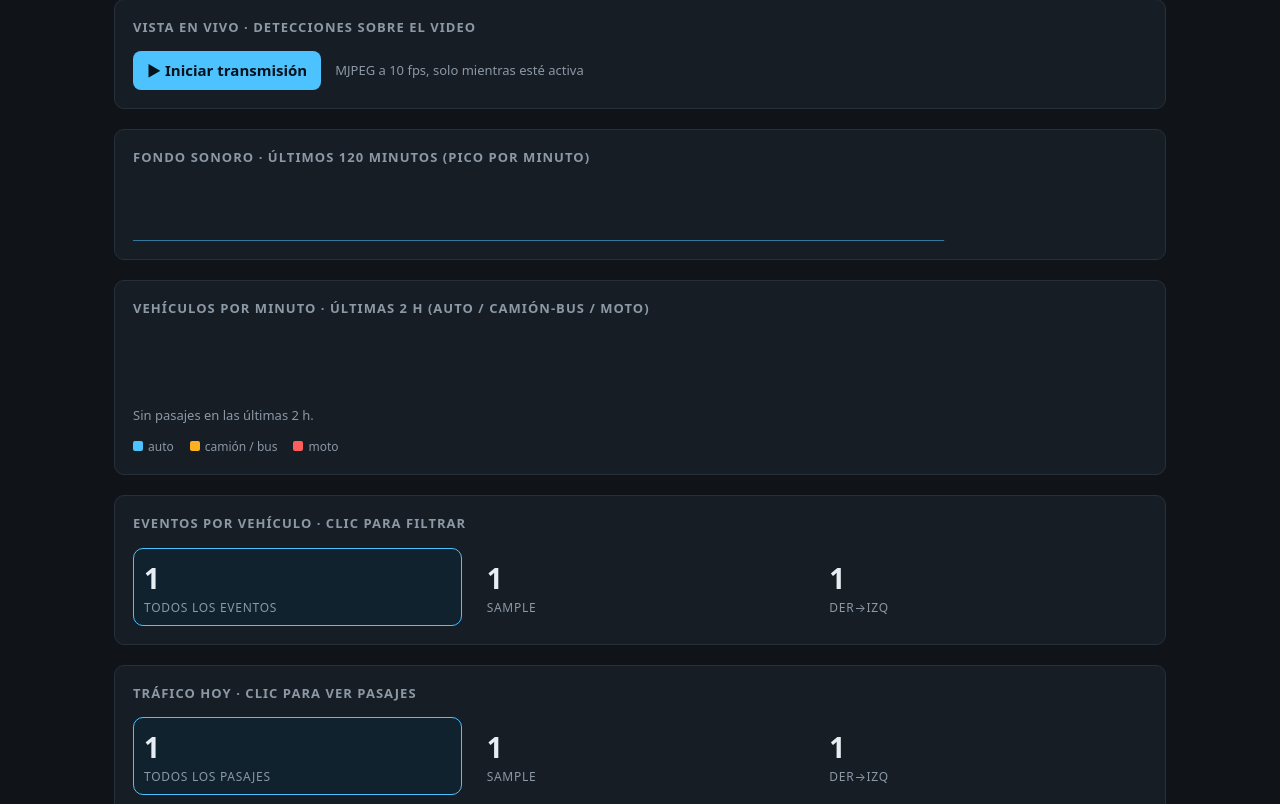
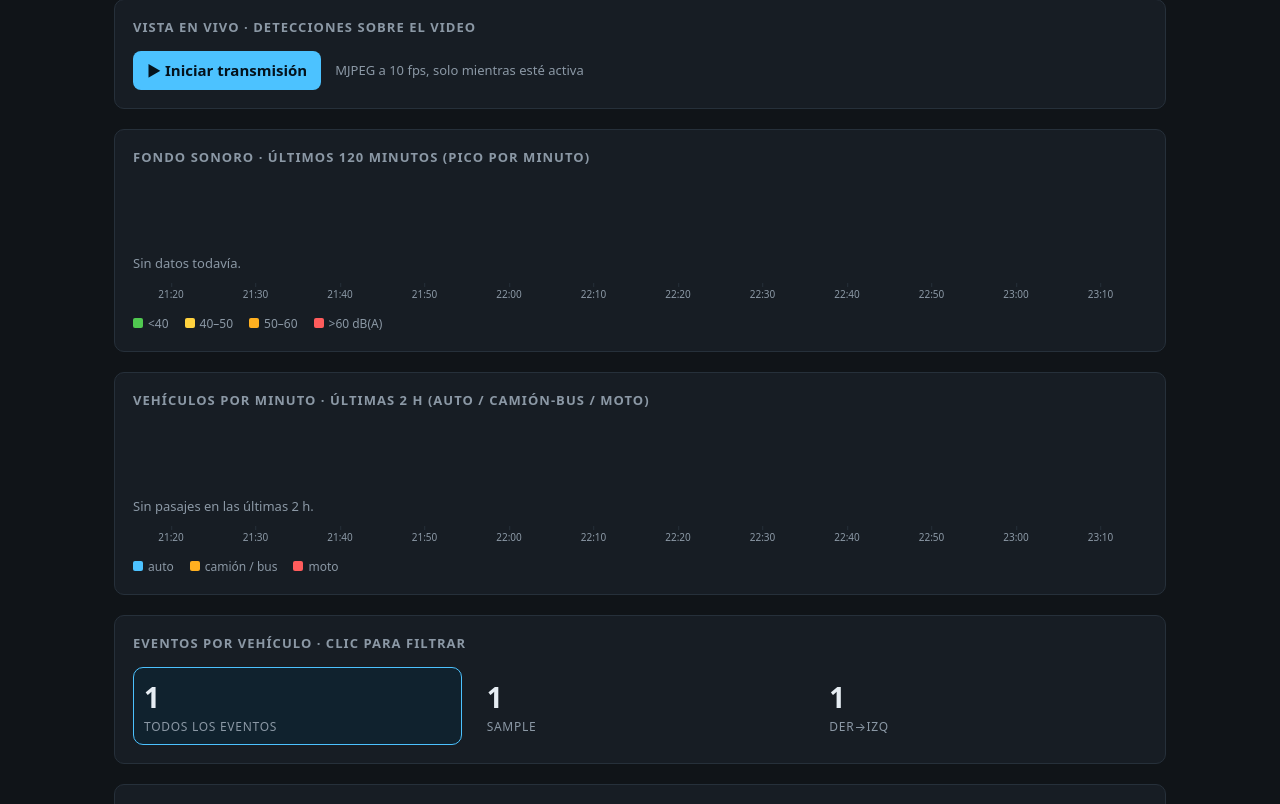
Before and after one commit to rmichelena/noise-monitor, a FastAPI app: page / in a window 1280 px wide. Shown: the part 241-1045 px from the top of the page. Run offline with FastAPI, Linux system fonts and the light colour scheme; tables that the repository leaves empty hold one stand-in row (values such as "Sample post"); parts of the project's set-up code (start-up, migrations or seed data) failed here and were passed over.

Commit message:
gráficos: colores por umbral, regla de tiempo y tooltips
- Gráfico de audio: pico por minuto coloreado con las mismas bandas que el
  overlay (<40 verde, 40-50 amarillo, 50-60 naranja, >60 rojo), leyenda y
  tooltip nativo por barra con minuto y valor.
- Ambos gráficos llevan regla inferior con marcas cada 10 minutos.
- _audio_bars reemplaza a _sparkline; db_color a nivel de módulo y test de
  bandas. 7 tests verdes.

```diff
--- a/web/app.py
+++ b/web/app.py
@@ -28,6 +28,22 @@ from fastapi.templating import Jinja2Templates
 from src.utils import resolve_path
 
 PAGE_SIZE = 20
+# Misma escala que el overlay de los clips.
+DB_BANDS = [
+    (40.0, "#50c850", "verde"),
+    (50.0, "#ffd23f", "amarillo"),
+    (60.0, "#ffb020", "naranja"),
+    (75.0, "#ff5c5c", "rojo"),
+]
+DB_MAX = 75.0
+
+
+def db_color(value: float) -> str:
+    """Color de banda para un nivel (misma escala que el overlay)."""
+    for limit, color, _ in DB_BANDS:
+        if value <= limit:
+            return color
+    return DB_BANDS[-1][1]
 logger = logging.getLogger(__name__)
 
 
@@ -111,15 +127,47 @@ def create_app(config: dict, base_dir: Path, audio_monitor=None, video_monitor=N
             return None
         return getattr(video_monitor, "_interpreter", None) is not None
 
-    def _levels(limit: int = 120) -> list[dict]:
-        rows = _query(
-            "SELECT minute, db_avg, db_max FROM audio_levels ORDER BY minute DESC LIMIT ?",
-            (limit,),
-        )
-        return list(reversed(rows))
-
     VEHICLE_GROUPS = {"car": "car", "truck": "heavy", "bus": "heavy",
                       "motorcycle": "moto"}
+
+    def _minute_labels(minutes: int) -> tuple[list[str], list[dict]]:
+        end = datetime.now().replace(second=0, microsecond=0)
+        start = end - timedelta(minutes=minutes - 1)
+        labels = [
+            (start + timedelta(minutes=i)).strftime("%Y-%m-%dT%H:%M")
+            for i in range(minutes)
+        ]
+        ticks = [
+            {"pct": round((i + 0.5) / minutes * 100, 3), "label": lbl[11:16]}
+            for i, lbl in enumerate(labels)
+            if lbl[14:16] in ("00", "10", "20", "30", "40", "50")
+        ]
+        return labels, ticks
+
+    def _audio_bars(minutes: int = 120, height: int = 60) -> dict:
+        """Pico de dB por minuto, coloreado por banda, con eje de tiempo."""
+        labels, ticks = _minute_labels(minutes)
+        rows = _query(
+            "SELECT minute, db_max FROM audio_levels WHERE minute >= ?",
+            (labels[0],),
+        )
+        by_minute = {r["minute"]: r["db_max"] for r in rows}
+        width = 100.0 / minutes
+        bars = []
+        for idx, lbl in enumerate(labels):
+            value = by_minute.get(lbl)
+            if value is None:
+                continue
+            level = max(0.0, min(float(value), DB_MAX))
+            bars.append({
+                "x": round(idx * width, 2),
+                "w": round(width * 0.8, 2),
+                "h": round(max(1.0, level / DB_MAX * (height - 5)), 2),
+                "color": db_color(level),
+                "minute": lbl[11:16],
+                "value": round(float(value), 1),
+            })
+        return {"bars": bars, "times": ticks}
 
     def _vehicle_bars(minutes: int = 120, height: int = 60) -> dict:
         """Pasos por minuto, apilados por grupo: auto, pesado, moto.
@@ -170,7 +218,7 @@ def create_app(config: dict, base_dir: Path, audio_monitor=None, video_monitor=N
                 "minute": lbl[11:16],
                 "segments": segments,
             })
-        return {"bars": bars, "max_total": max_total}
+        return {"bars": bars, "max_total": max_total, "times": _minute_labels(minutes)[1]}
 
     def _sparkline(rows: list[dict], height: int = 60) -> list[dict]:
         """Convierte niveles en barras para el SVG (escala fija 0-70 dB)."""
@@ -315,7 +363,7 @@ def create_app(config: dict, base_dir: Path, audio_monitor=None, video_monitor=N
             "events": _events(PAGE_SIZE, None, None),
             "passages": _passages_today(),
             "passages_list": _passages(PAGE_SIZE),
-            "bars": _sparkline(_levels()),
+            "audio_chart": _audio_bars(),
             "vehicle_chart": _vehicle_bars(),
             "now": datetime.now().strftime("%Y-%m-%d %H:%M:%S"),
         }
--- /dev/null
+++ b/web/templates/_ruler.html
@@ -0,0 +1,5 @@
+<div class="ruler">
+  {% for t in chart.times %}
+  <span style="left:{{ t.pct }}%">{{ t.label }}</span>
+  {% endfor %}
+</div>
--- a/web/templates/_spark.html
+++ b/web/templates/_spark.html
@@ -1,7 +1,21 @@
-  <svg class="spark" viewBox="0 0 100 60" preserveAspectRatio="none" role="img"
-       aria-label="barras de nivel sonoro por minuto">
-    {% for b in bars %}
-    <rect x="{{ b.x }}" y="{{ 60 - b.h }}" width="{{ b.w }}" height="{{ b.h }}"></rect>
-    {% endfor %}
-  </svg>
-  {% if not bars %}<p style="color:var(--dim);font-size:13px">Sin datos todavía.</p>{% endif %}
+{% set chart = audio_chart %}
+<svg class="spark" viewBox="0 0 100 60" preserveAspectRatio="none" role="img"
+     aria-label="pico de nivel sonoro por minuto">
+  {% for b in chart.bars %}
+  <g>
+    <title>{{ b.minute }} · {{ b.value }} dB(A)</title>
+    <rect x="{{ b.x }}" y="{{ 60 - b.h }}" width="{{ b.w }}" height="{{ b.h }}"
+          style="fill:{{ b.color }};opacity:.9"></rect>
+  </g>
+  {% endfor %}
+</svg>
+{% if not chart.bars %}
+<p style="color:var(--dim);font-size:13px">Sin datos todavía.</p>
+{% endif %}
+{% include "_ruler.html" %}
+<div class="legend">
+  <span><i style="background:#50c850"></i>&lt;40</span>
+  <span><i style="background:#ffd23f"></i>40–50</span>
+  <span><i style="background:#ffb020"></i>50–60</span>
+  <span><i style="background:#ff5c5c"></i>&gt;60 dB(A)</span>
+</div>
--- a/web/templates/_vehicle_chart.html
+++ b/web/templates/_vehicle_chart.html
@@ -13,6 +13,7 @@
 {% if not chart.bars %}
 <p style="color:var(--dim);font-size:13px">Sin pasajes en las últimas 2 h.</p>
 {% endif %}
+{% include "_ruler.html" %}
 <div class="legend">
   <span><i style="background:#4cc2ff"></i>auto</span>
   <span><i style="background:#ffb020"></i>camión / bus</span>
--- a/web/templates/base.html
+++ b/web/templates/base.html
@@ -38,6 +38,11 @@
   .spark g rect { opacity:.9; }
   .legend { display:flex; gap:16px; margin-top:10px; font-size:12px; color:var(--dim); }
   .legend i { display:inline-block; width:10px; height:10px; border-radius:2px; margin-right:5px; }
+  .ruler { position:relative; height:18px; margin-top:2px; }
+  .ruler span { position:absolute; transform:translateX(-50%); font-size:10px;
+                color:var(--dim); white-space:nowrap; }
+  .ruler span::before { content:''; position:absolute; left:50%; top:-4px;
+                        width:1px; height:4px; background:var(--line); }
   footer { color:var(--dim); font-size:12px; text-align:center; padding:8px 0 28px; }
   button.play { background:none; border:0; color:var(--accent); cursor:pointer;
                 font:inherit; padding:0; }
```
Also changed, not shown: tests/test_chart_colors.py (added, +25 -0 lines).
